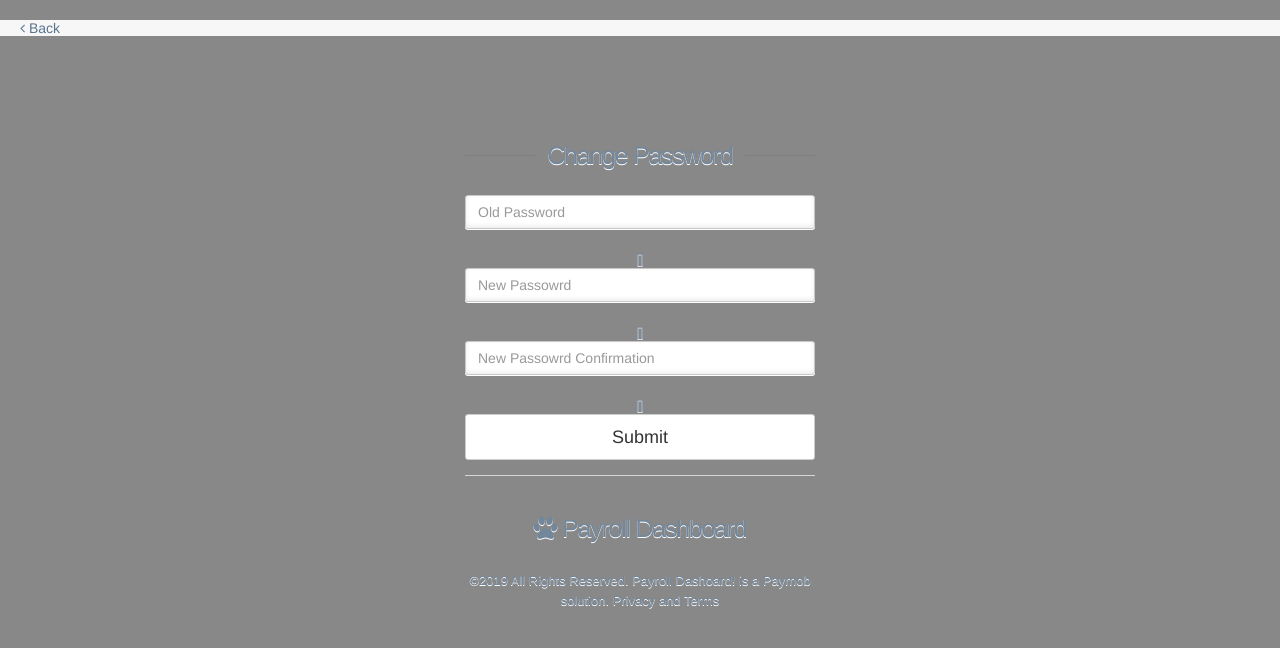
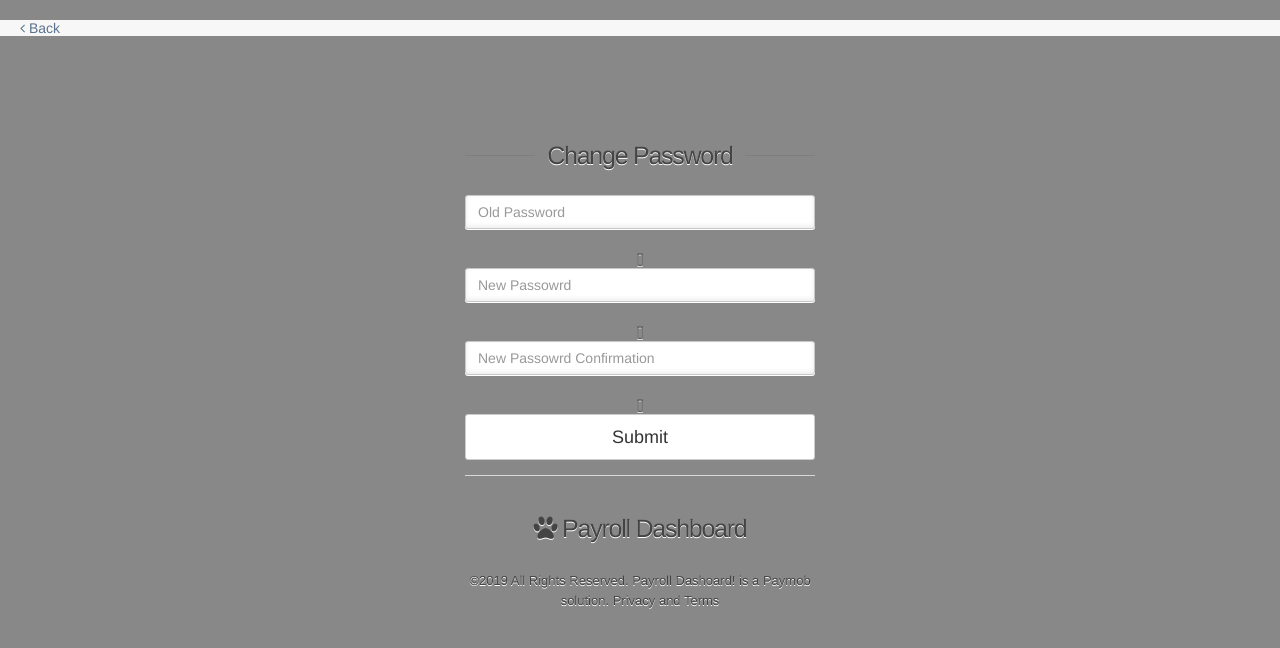
Before and after one commit to mohamedsaber12/cashout, a Django app: template templates/data/change_password.html in a window 1280 px wide. Shown: the top 648 px of the page. Run offline with Django 3.2, Linux system fonts and the light colour scheme; the template is opened without the code that fills it: most values are stand-ins (such as "Sample title", 1, 10 or a date in 2020); some libraries are stand-ins or nearby versions.

Commit message:
fix colors

```diff
--- a/templates/base_js.html
+++ b/templates/base_js.html
@@ -71,6 +71,25 @@
         }
     });
 
+    function ColorLuminance(hex, lum) {
+
+            // validate hex string
+            hex = String(hex).replace(/[^0-9a-f]/gi, '');
+            if (hex.length < 6) {
+                hex = hex[0] + hex[0] + hex[1] + hex[1] + hex[2] + hex[2];
+            }
+            lum = lum || 0;
+
+            // convert to decimal and change luminosity
+            var rgb = "#", c, i;
+            for (i = 0; i < 3; i++) {
+                c = parseInt(hex.substr(i * 2, 2), 16);
+                c = Math.round(Math.min(Math.max(0, c + (c * lum)), 255)).toString(16);
+                rgb += ("00" + c).substr(c.length);
+            }
+
+            return rgb;
+        }
 
     let color = '{{brand_color}}';
     console.log('color',color)
@@ -80,4 +99,35 @@
     $('.nav_title').css('background', color);
     $('.container').css('background', color);
     $('.main_container').css('background', color);
+
+    $(document).ready(function () {
+        if (color == 'None')
+            return;
+
+        let frm = ColorLuminance(color, -0.1);
+        let to = ColorLuminance(frm, -0.1);
+        let color_gradient = '-webkit-gradient(linear, left top, left bottom, from(' + to + '), to(' + frm + '))'
+        let $SIDEBAR_MENU = $('#sidebar-menu');
+        let atag = $SIDEBAR_MENU.find('a');
+        if ($(atag).parent().is('.active')) {
+            $(atag).css('background', color);
+        }
+        $SIDEBAR_MENU.find('.current-page').find('a').removeAttr('style');
+        $SIDEBAR_MENU.find('a').on('click', function (ev) {
+
+            let $li = $(this).parent();
+            console.log('aaaaa', $li)
+            if ($li.is('.active')) {
+
+                $(this).css('background', color);
+            }
+        });
+
+        $('body').css('color', ColorLuminance(color, -0.5));
+        $(".nav.child_menu li a").on('mouseover', function (ev) {
+            $(this).removeAttr('style');
+        });
+        $('.fa-bars').css('color', color)
+        $('head').append('<style>.nav-md ul.nav.child_menu li:before{background:' + to + ' !important;}</style>');
+    });
 </script>
```
